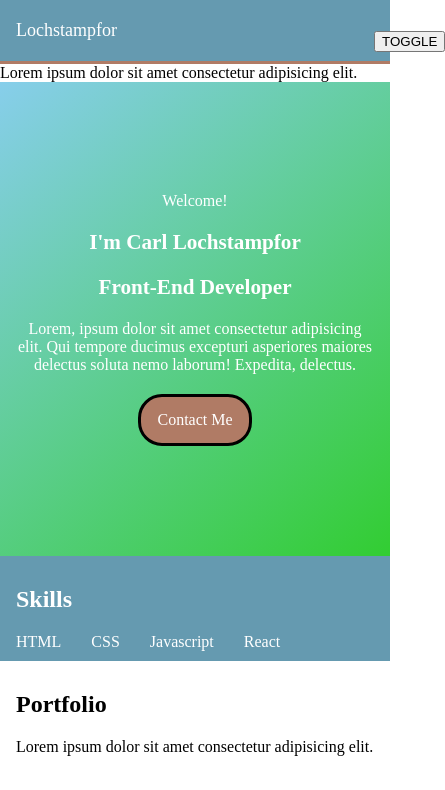
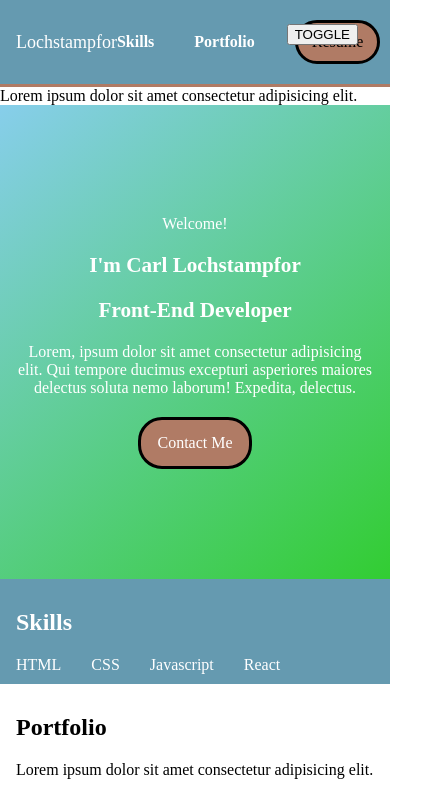
Before and after one commit to CLochstampfor60/portfolio-page, a plain HTML site: page index.html in a window 390 px wide. Shown: the top 790 px of the page, 445 px wide, since content can reach past the window. Drawn offline with Linux system fonts and the light colour scheme.

Commit message:
header corrected, toggle display active

```diff
--- a/styles.css
+++ b/styles.css
@@ -105,26 +105,16 @@ header .button-link {
   padding: 10px 14px;
 }
 
-.menu-toggle {
+/* .menu-toggle {
   display: none;
-}
+} */
 
 #my-name {
   font-size: 18px;
 }
 
-/* DESKTOP NAV */
 nav ul {
-  list-style: none;
-  display: flex;
-  align-items: center;
-  gap: 40px;
-}
-
-nav a:not(.button-link) {
-  color: var(--bgcolor);
-  text-decoration: none;
-  font-weight: 600;
+  display: none;
 }
 
 /* MOBILE NAV */
@@ -132,14 +122,19 @@ nav a:not(.button-link) {
   .menu-toggle {
     display: inline-block;
     position: absolute;
-    top: 1.5 rem;
-    right: 2 rem;
+    top: 1.5rem;
+    right: 2rem;
     z-index: 99999;
   }
 }
 
+/* DESKTOP NAV */
+
 nav ul {
-  display: none;
+  list-style: none;
+  display: flex;
+  align-items: center;
+  gap: 40px;
 }
 
 nav.open ul {
@@ -154,6 +149,12 @@ nav.open ul {
 
   position: fixed;
   inset: 0;
+}
+
+nav a:not(.button-link) {
+  color: var(--bgcolor);
+  text-decoration: none;
+  font-weight: 600;
 }
 
 /* INTRODUCTION **************************** */
```
